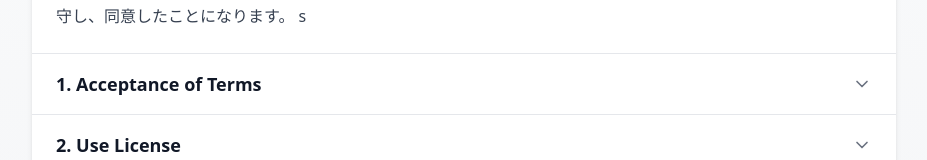
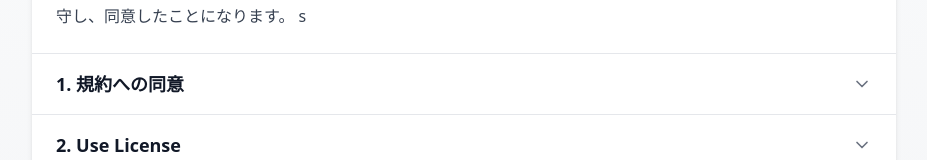
Before and after one commit to takachino/yono-terms-of-use, a React (Vite) app: page / in a window 1280 px wide. Shown: the part 191-351 px from the top of the page, without its empty margins (176-1103 px from the left). Built offline with nearby package versions, Linux system fonts and the light colour scheme.

Commit message:
Update header section title to Japanese in App.tsx

```diff
--- a/src/App.tsx
+++ b/src/App.tsx
@@ -11,7 +11,7 @@ function App() {
 
   const sections: Section[] = [
     {
-      title: "1. Acceptance of Terms",
+      title: "1. 規約への同意",
       content: "By accessing and using this website, you accept and agree to be bound by the terms and provisions of this agreement. If you do not agree to abide by these terms, please do not use this website."
     },
     {
```
